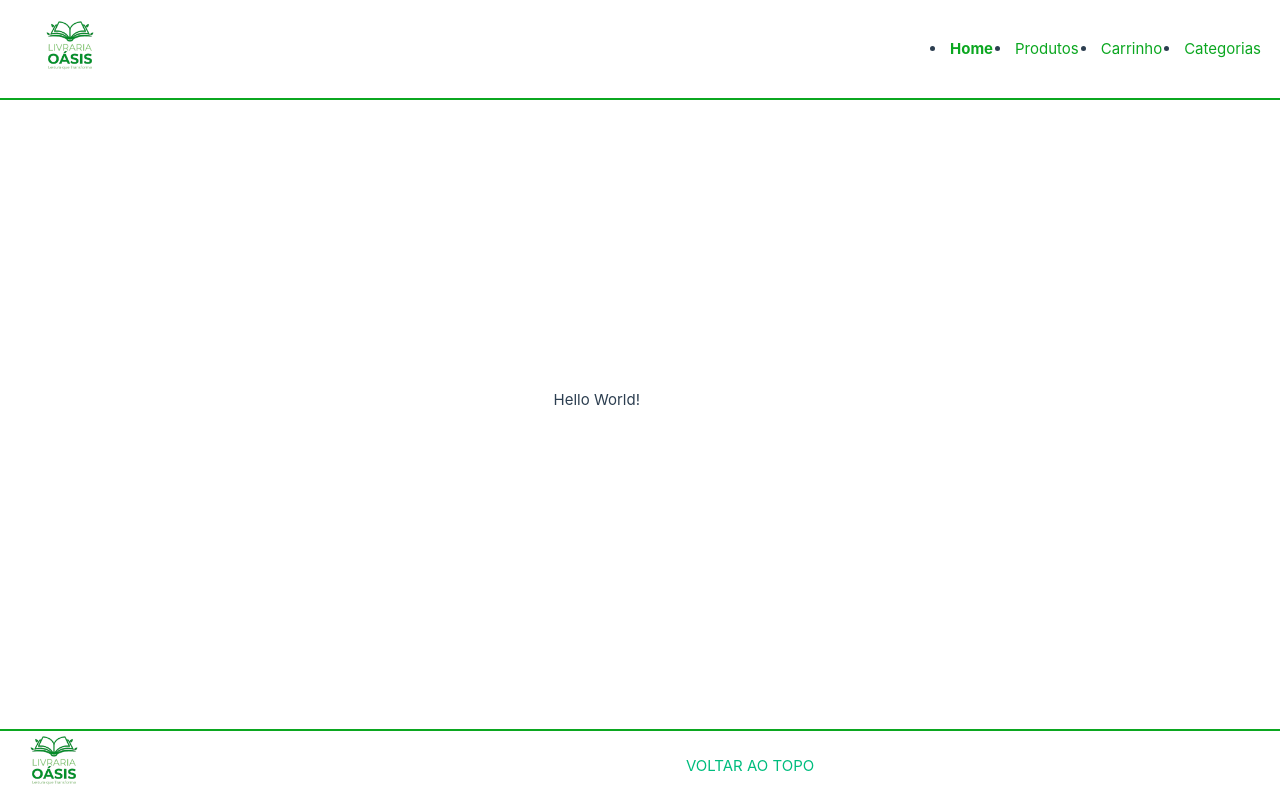
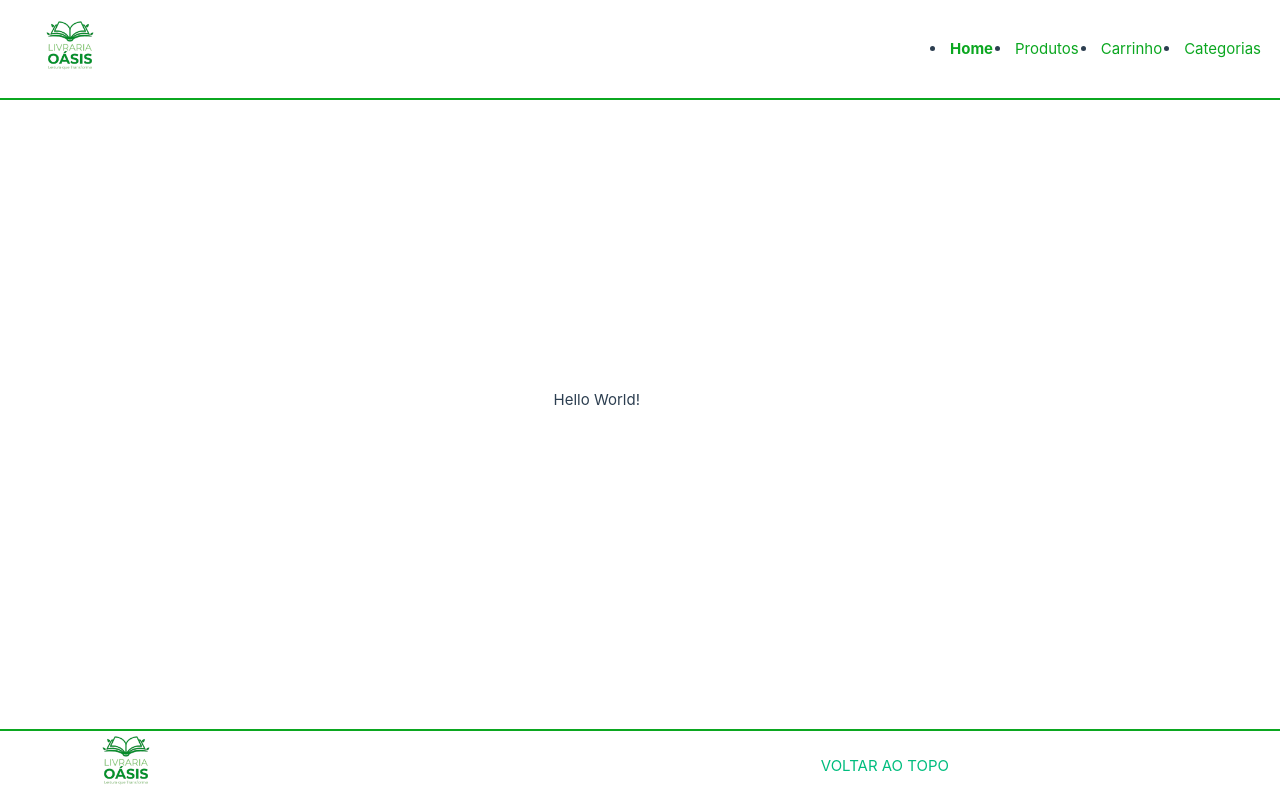
Before and after one commit to JoaoHBB2010/projeto_livraria, a Vue app: page / in a window 1280 px wide. Built offline with nearby package versions, Linux system fonts and the light colour scheme.

Commit message:
FIX: Tentando centralizar o footer

```diff
--- a/src/components/layout/AppFooter.vue
+++ b/src/components/layout/AppFooter.vue
@@ -28,6 +28,7 @@ footer{
 }
 footer a{
     text-decoration: none;
+    padding-left: 11%;
 }
 footer img{
     max-width: 15%;
```
